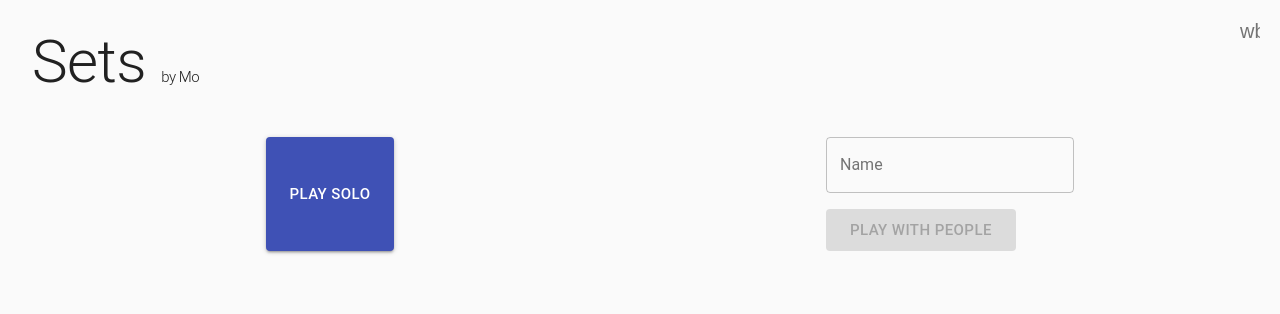
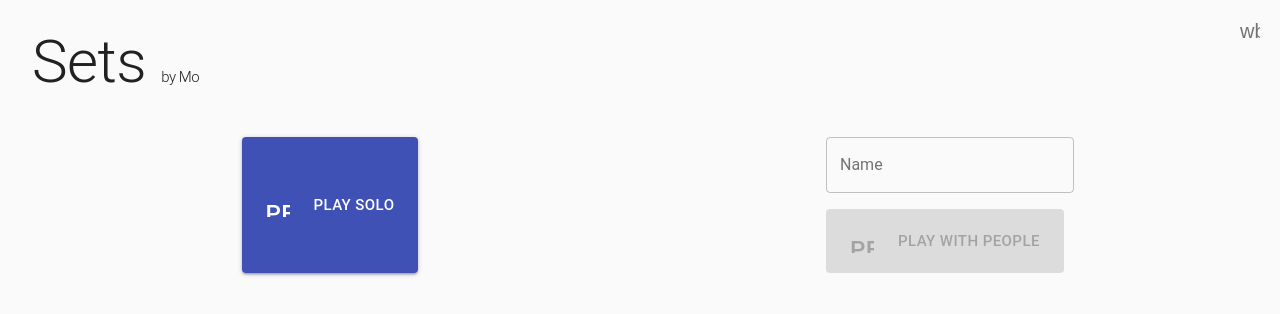
Before and after one commit to mothepro/sets-game, a React app: page / in a window 1280 px wide. Shown: the top 314 px of the page. Built offline with nearby package versions, Linux system fonts and the light colour scheme; the HTML template or start-up script is replaced by a standard one; what sets-game-engine would draw is missing.

Commit message:
Wrap the lobby menus nicely

```diff
--- a/src/components/Menu.tsx
+++ b/src/components/Menu.tsx
@@ -1,5 +1,5 @@
 import * as React from 'react'
-import { Button, TextField, Grid, CircularProgress, Typography, List, ListItem, ListItemText, Paper, ListSubheader, Divider } from '@material-ui/core'
+import { Button, TextField, Grid, List, ListItem, ListItemText, Paper, ListSubheader, Divider, Icon } from '@material-ui/core'
 import P2P, { Events } from 'p2p-lobby'
 import { Props as GameProps } from './Game'
 import Loading from './Loading';
@@ -94,20 +94,12 @@ export default class Menu extends React.Component<Props, State> {
         this.node!.on(Events.error, this.error)
         this.node!.on(Events.disconnected, () => this.error(Error('Disconnected from network. Try Refreshing.')))
         this.node!.on(Events.peerLeft, peerId => this.error(Error(`${this.node!.peers.get(peerId)} left the game`)))
-        this.node!.on(Events.lobbyLeft, peerId => {
-            alert(`${this.node!.peers.get(peerId)} left the lobby???`)
-            setTimeout(() => {
-                alert(JSON.stringify([...this.node!.peers], null, 2))
-                alert(JSON.stringify([...this.node!.lobbyPeers], null, 2))
-                alert(JSON.stringify([...this.node!.myPeers], null, 2))
-            }, 500)
-        })
 
         this.node!.on(Events.data, ({peer, data}) => {
             if (peerIndex[peer] != undefined && Array.isArray(data) && data.length == 3)
                 takeSet(peerIndex[peer], data as [number, number, number])
             else
-                this.error(Error(`Recieved bad data from ${this.node!.peers.get(peer)}`), {data})
+                this.error(Error(`Recieved unexpected data from ${this.node!.peers.get(peer)}.`), {data})
         })
 
         this.props.onReady({
@@ -115,11 +107,8 @@ export default class Menu extends React.Component<Props, State> {
             preventTakeAction: true,
             rng:           max => Math.abs(this.node!.random(true)) % max,
             players:       1 + this.node!.peers.size,
-            takeSet:       arg => takeSet = arg,
-            onTakeAttempt: set => {
-                alert('taaake ' + JSON.stringify(set))
-                this.node!.broadcast(set)
-            },
+            takeSet:       action => takeSet = action, // save the action to the outer scope
+            onTakeAttempt: set => this.node!.broadcast(set),
         })
     }
 
@@ -139,7 +128,8 @@ export default class Menu extends React.Component<Props, State> {
             ? <Loading size={64}>Searching for other players</Loading>
             : this.state.lobby // Is in main lobby vs player's room
                 ? // In the lobby, looking to connect or waiting
-                <Paper>
+                <Grid item container sm={6} md={4}>
+                    <Paper style={{width: '100%'}}>
                         <List subheader={<ListSubheader>Join a player's group</ListSubheader>}>
                             <Divider />
                             {this.state.peers.map(([id, name]) =>
@@ -153,9 +143,10 @@ export default class Menu extends React.Component<Props, State> {
                         </List>
                         {this.state.loading && <Loading />}
                     </Paper>
+                </Grid>
                 : // In a room
-                <>
-                    <Paper>
+                <Grid item container sm={6} md={4} justify="center">
+                    <Paper style={{width: '100%'}}>
                         <List subheader={<ListSubheader>Players in group</ListSubheader>}>
                             <Divider />
                             {this.state.peers.map(([id, name]) =>
@@ -166,6 +157,7 @@ export default class Menu extends React.Component<Props, State> {
                     </Paper>
                     {this.state.canReadyUp &&
                         <Button
+                            style={{marginTop: '2em'}} // clean these up
                             disabled={this.state.loading}
                             variant="contained"
                             color="primary"
@@ -174,7 +166,7 @@ export default class Menu extends React.Component<Props, State> {
                             Start Game
                             {this.state.loading && <Loading />}
                         </Button> }
-                </>
+                </Grid>
         : // Main Menu
         <>
             <Grid item container justify="center" sm={6}>
@@ -183,6 +175,7 @@ export default class Menu extends React.Component<Props, State> {
                     color="primary"
                     size="large"
                     onClick={() => this.props.onReady()} >
+                    <Icon style={{margin: '.5em 1em .5em 0'}}>person_outline</Icon>
                     Play Solo
                 </Button>
             </Grid>
@@ -206,6 +199,7 @@ export default class Menu extends React.Component<Props, State> {
                         color="primary"
                         size="large"
                         type="submit" >
+                            <Icon style={{margin: '.5em 1em .5em 0'}}>people_outline</Icon>
                             Play with People
                             {this.state.loading && <Loading />}
                     </Button>
```
Lines whose indentation alone changed are shown as unchanged.
